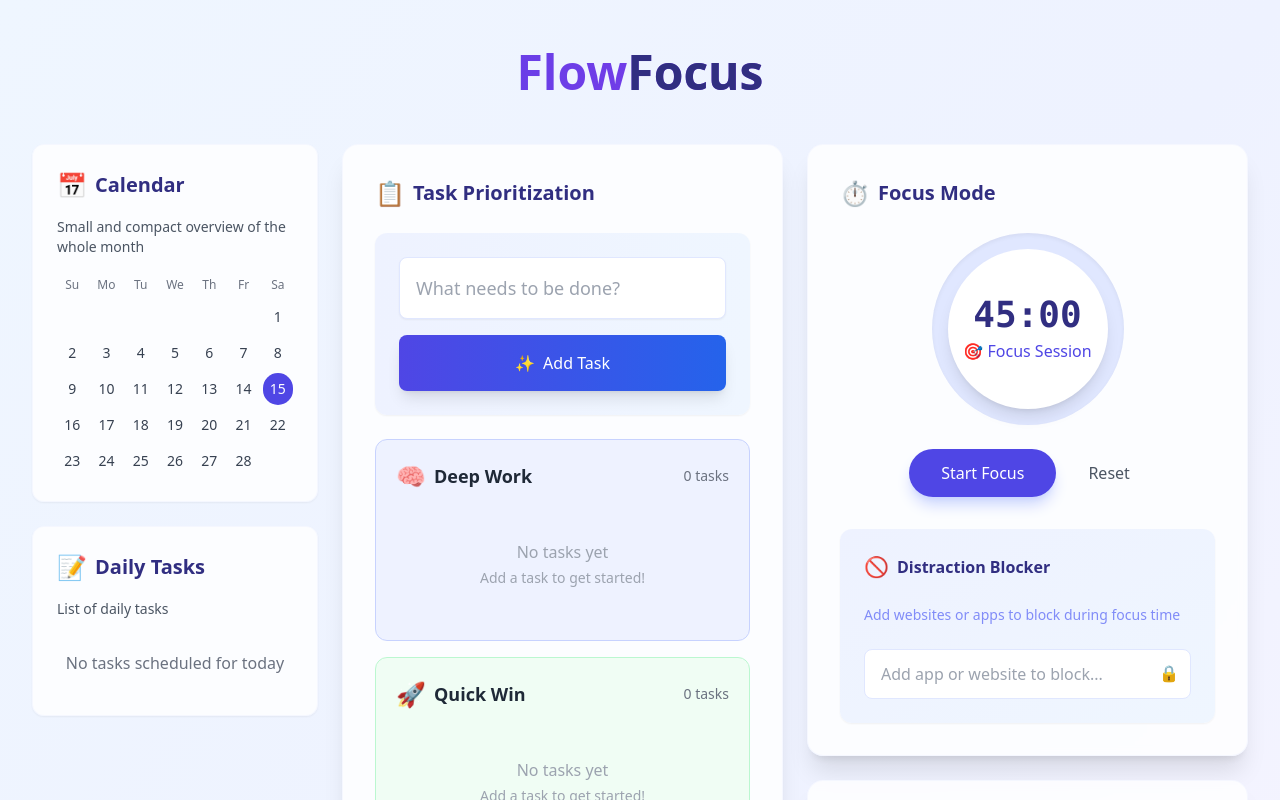
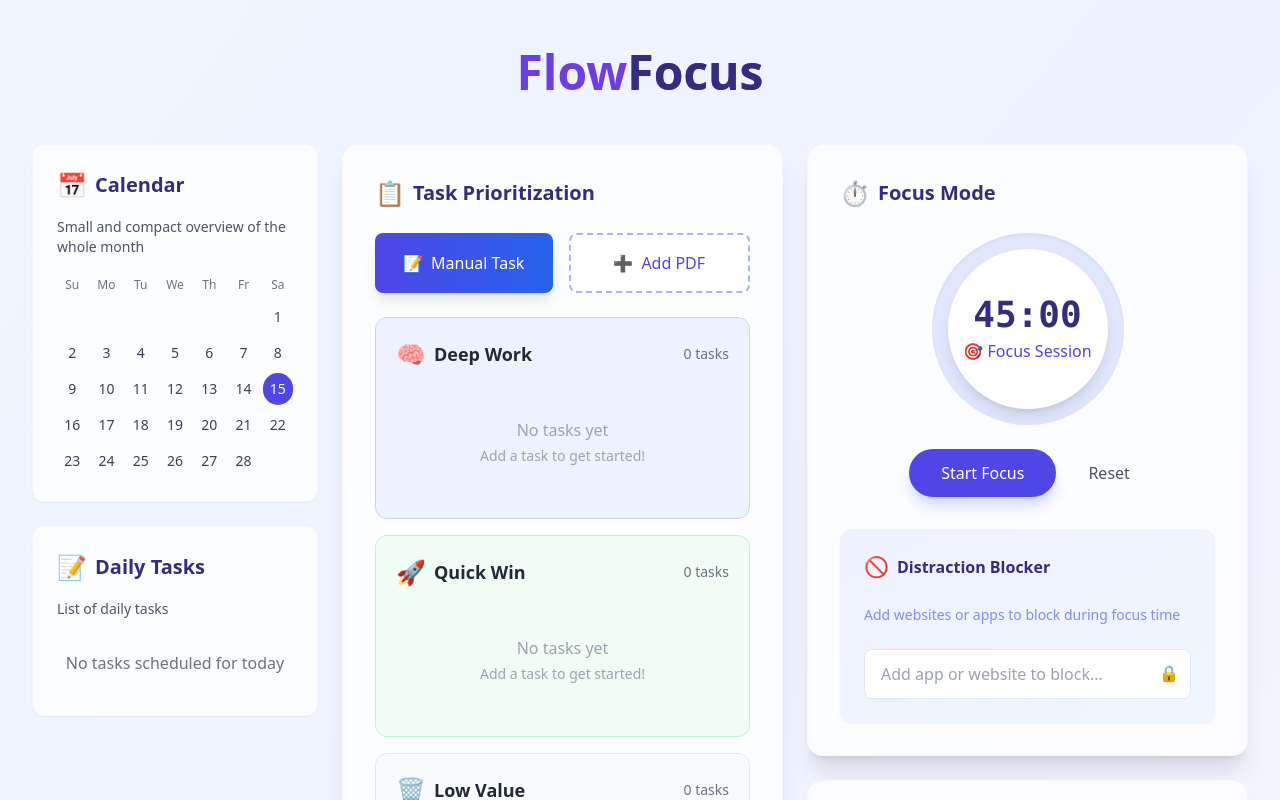
Before and after one commit to Legesus/FlowFocus, a Next.js app: page / in a window 1280 px wide. Shown: the top 800 px of the page. Built offline with nearby package versions, Linux system fonts and the light colour scheme.

Commit message:
pdf analyzer attempt #1

```diff
--- a/components/TaskPrioritization.tsx
+++ b/components/TaskPrioritization.tsx
@@ -1,10 +1,13 @@
 import { useState } from 'react';
-import { GoogleGenerativeAI } from '@google/generative-ai';
+import { GoogleGenerativeAI, Part } from '@google/generative-ai';
 import { useSettings } from '../contexts/SettingsContext';
+import * as pdfjsLib from 'pdfjs-dist';
 
 export interface Task {
   id: string;
   title: string;
+  deadline?: Date;
+  description?: string;
   category: 'quick_win' | 'deep_work' | 'low_value';
   estimatedTime: number;
 }
@@ -12,8 +15,13 @@ export interface Task {
 const TaskPrioritization = () => {
   const { selectedModel } = useSettings();
   const [tasks, setTasks] = useState<Task[]>([]);
-  const [newTask, setNewTask] = useState('');
   const [isSubmitting, setIsSubmitting] = useState(false);
+  const [showModal, setShowModal] = useState(false);
+  const [taskForm, setTaskForm] = useState({
+    title: '',
+    deadline: '',
+    description: ''
+  });
 
   const categorizeTask = async (taskTitle: string) => {
     try {
@@ -56,21 +64,114 @@ Provide a JSON response with:
     }
   };
 
-  const handleSubmit = async (e: React.FormEvent) => {
+  const extractTextFromPdf = async (file: File): Promise<string> => {
+    const arrayBuffer = await file.arrayBuffer();
+    const pdf = await pdfjsLib.getDocument({ data: arrayBuffer }).promise;
+    let fullText = '';
+
+    for (let i = 1; i <= pdf.numPages; i++) {
+      const page = await pdf.getPage(i);
+      const textContent = await page.getTextContent();
+      const pageText = textContent.items.map((item: any) => item.str).join(' ');
+      fullText += pageText + '\n';
+    }
+
+    return fullText;
+  };
+
+  const analyzePdfContent = async (text: string, file: File) => {
+    try {
+      console.log('🤖 Initializing Gemini API for PDF analysis...');
+      const genAI = new GoogleGenerativeAI(process.env.NEXT_PUBLIC_GEMINI_API_KEY || '');
+      const model = genAI.getGenerativeModel({ model: 'gemini-pro-vision' });
+
+      const prompt = `Analyze this PDF content and extract:
+1. Task title/name
+2. Deadline (if any)
+3. Description or key details
+
+Please format your response as JSON:
+{
+  "title": "extracted title",
+  "deadline": "YYYY-MM-DD" or null,
+  "description": "extracted description"
+}`;
+
+      const imageData = await file.arrayBuffer();
+      const response = await model.generateContent([
+        prompt,
+        text,
+        {
+          inlineData: {
+            data: Buffer.from(imageData).toString('base64'),
+            mimeType: 'application/pdf'
+          }
+        }
+      ]);
+
+      const result = await response.response;
+      const responseText = result.text();
+
+      const jsonMatch = responseText.match(/\{.*\}/s);
+      if (!jsonMatch) {
+        throw new Error('Invalid response format from Gemini');
+      }
+
+      return JSON.parse(jsonMatch[0]);
+    } catch (error) {
+      console.error('❌ Error analyzing PDF:', error);
+      throw error;
+    }
+  };
+
+  const handleManualSubmit = async (e: React.FormEvent) => {
     e.preventDefault();
-    if (!newTask.trim() || isSubmitting) return;
+    if (!taskForm.title.trim() || isSubmitting) return;
 
     setIsSubmitting(true);
-    const { category, estimatedTime } = await categorizeTask(newTask);
+    const { category, estimatedTime } = await categorizeTask(taskForm.title);
 
     setTasks([...tasks, {
       id: Date.now().toString(),
-      title: newTask,
+      title: taskForm.title,
+      deadline: taskForm.deadline ? new Date(taskForm.deadline) : undefined,
+      description: taskForm.description,
       category,
       estimatedTime
     }]);
-    setNewTask('');
+
+    setTaskForm({ title: '', deadline: '', description: '' });
+    setShowModal(false);
     setIsSubmitting(false);
+  };
+
+  const handlePdfUpload = async (e: React.ChangeEvent<HTMLInputElement>) => {
+    const file = e.target.files?.[0];
+    if (!file) return;
+
+    try {
+      setIsSubmitting(true);
+      const text = await extractTextFromPdf(file);
+      const analysis = await analyzePdfContent(text, file);
+
+      const { category, estimatedTime } = await categorizeTask(analysis.title);
+
+      setTasks([...tasks, {
+        id: Date.now().toString(),
+        title: analysis.title,
+        deadline: analysis.deadline ? new Date(analysis.deadline) : undefined,
+        description: analysis.description,
+        category,
+        estimatedTime
+      }]);
+
+    } catch (error) {
+      console.error('Error processing PDF:', error);
+      alert('Failed to process PDF. Please try again or add task manually.');
+    } finally {
+      setIsSubmitting(false);
+      if (e.target) e.target.value = ''; // Reset file input
+    }
   };
 
   const getCategoryIcon = (category: string) => {
@@ -93,30 +194,81 @@ Provide a JSON response with:
 
   return (
     <div>
-      <form onSubmit={handleSubmit} className="mb-6">
-        <div className="relative bg-gradient-to-r from-indigo-50 to-blue-50 p-6 rounded-xl shadow-sm">
+      <div className="flex gap-4 mb-6">
+        <button
+          onClick={() => setShowModal(true)}
+          className="flex-1 p-4 rounded-lg bg-gradient-to-r from-indigo-600 to-blue-600 hover:from-indigo-700 hover:to-blue-700 text-white shadow-lg flex items-center justify-center gap-2"
+        >
+          <span>📝</span>
+          Manual Task
+        </button>
+        <label className="flex-1 p-4 rounded-lg bg-white border-2 border-dashed border-indigo-300 hover:border-indigo-500 cursor-pointer flex items-center justify-center gap-2 text-indigo-600">
+          <span>➕</span>
+          Add PDF
+          <input
+            type="file"
+            accept=".pdf"
+            onChange={handlePdfUpload}
+            className="hidden"
+          />
+        </label>
+      </div>
+
+      {showModal && (
+        <div className="fixed inset-0 bg-black bg-opacity-50 flex items-center justify-center p-4">
+          <div className="bg-white rounded-xl p-6 w-full max-w-md">
+            <h3 className="text-xl font-semibold mb-4">Add New Task</h3>
+            <form onSubmit={handleManualSubmit}>
+              <div className="space-y-4">
+                <div>
+                  <label className="block text-sm font-medium text-gray-700 mb-1">Name</label>
                   <input
                     type="text"
-            value={newTask}
-            onChange={(e) => setNewTask(e.target.value)}
-            className="w-full p-4 rounded-lg bg-white shadow-sm border border-indigo-100 focus:outline-none focus:ring-2 focus:ring-indigo-400 focus:border-transparent placeholder:text-gray-400 text-lg"
-            placeholder="What needs to be done?"
-            disabled={isSubmitting}
+                    value={taskForm.title}
+                    onChange={(e) => setTaskForm({...taskForm, title: e.target.value})}
+                    className="w-full p-2 rounded-lg border border-gray-300 focus:ring-2 focus:ring-indigo-400 focus:border-transparent"
+                    required
                   />
+                </div>
+                <div>
+                  <label className="block text-sm font-medium text-gray-700 mb-1">Deadline</label>
+                  <input
+                    type="datetime-local"
+                    value={taskForm.deadline}
+                    onChange={(e) => setTaskForm({...taskForm, deadline: e.target.value})}
+                    className="w-full p-2 rounded-lg border border-gray-300 focus:ring-2 focus:ring-indigo-400 focus:border-transparent"
+                  />
+                </div>
+                <div>
+                  <label className="block text-sm font-medium text-gray-700 mb-1">Description</label>
+                  <textarea
+                    value={taskForm.description}
+                    onChange={(e) => setTaskForm({...taskForm, description: e.target.value})}
+                    className="w-full p-2 rounded-lg border border-gray-300 focus:ring-2 focus:ring-indigo-400 focus:border-transparent"
+                    rows={3}
+                  />
+                </div>
+              </div>
+              <div className="flex gap-3 mt-6">
+                <button
+                  type="button"
+                  onClick={() => setShowModal(false)}
+                  className="flex-1 p-2 rounded-lg border border-gray-300 hover:bg-gray-50"
+                >
+                  Cancel
+                </button>
                 <button
                   type="submit"
                   disabled={isSubmitting}
-            className={`mt-4 w-full py-4 px-6 rounded-lg font-medium transition-all
-              ${isSubmitting
-                ? 'bg-indigo-300 cursor-not-allowed'
-                : 'bg-gradient-to-r from-indigo-600 to-blue-600 hover:from-indigo-700 hover:to-blue-700 active:transform active:scale-[0.98]'}
-              text-white shadow-lg flex items-center justify-center gap-2`}
+                  className="flex-1 p-2 rounded-lg bg-gradient-to-r from-indigo-600 to-blue-600 hover:from-indigo-700 hover:to-blue-700 text-white"
                 >
-            <span>{isSubmitting ? '🤔' : '✨'}</span>
-            {isSubmitting ? 'Analyzing Task...' : 'Add Task'}
+                  {isSubmitting ? 'Adding...' : 'Add Task'}
                 </button>
               </div>
             </form>
+          </div>
+        </div>
+      )}
 
       <div className="space-y-4">
         {['deep_work', 'quick_win', 'low_value'].map(category => (
--- a/contexts/SettingsContext.tsx
+++ b/contexts/SettingsContext.tsx
@@ -12,7 +12,7 @@ interface SettingsContextType {
 export const SettingsContext = createContext<SettingsContextType | undefined>(undefined);
 
 export const SettingsProvider: React.FC<{ children: React.ReactNode }> = ({ children }) => {
-  const [selectedModel, setSelectedModel] = useState('gemini-1.0-pro-latest');
+  const [selectedModel, setSelectedModel] = useState('gemini-2.0-flash');
   const [syncOutlook, setSyncOutlook] = useState(false);
   const [syncGoogle, setSyncGoogle] = useState(false);
 
--- a/package.json
+++ b/package.json
@@ -24,6 +24,7 @@
     "electron-builder": "^25.1.8",
     "next": "^15.1.7",
     "openai": "^4.85.1",
+    "pdfjs-dist": "^4.10.38",
     "postcss": "^8.4.31",
     "react": "^19.0.0",
     "react-dom": "^19.0.0",
```
Also changed, not shown: 1 other file (tests, documents, lock files or other folders). Lines whose indentation alone changed are shown as unchanged.
